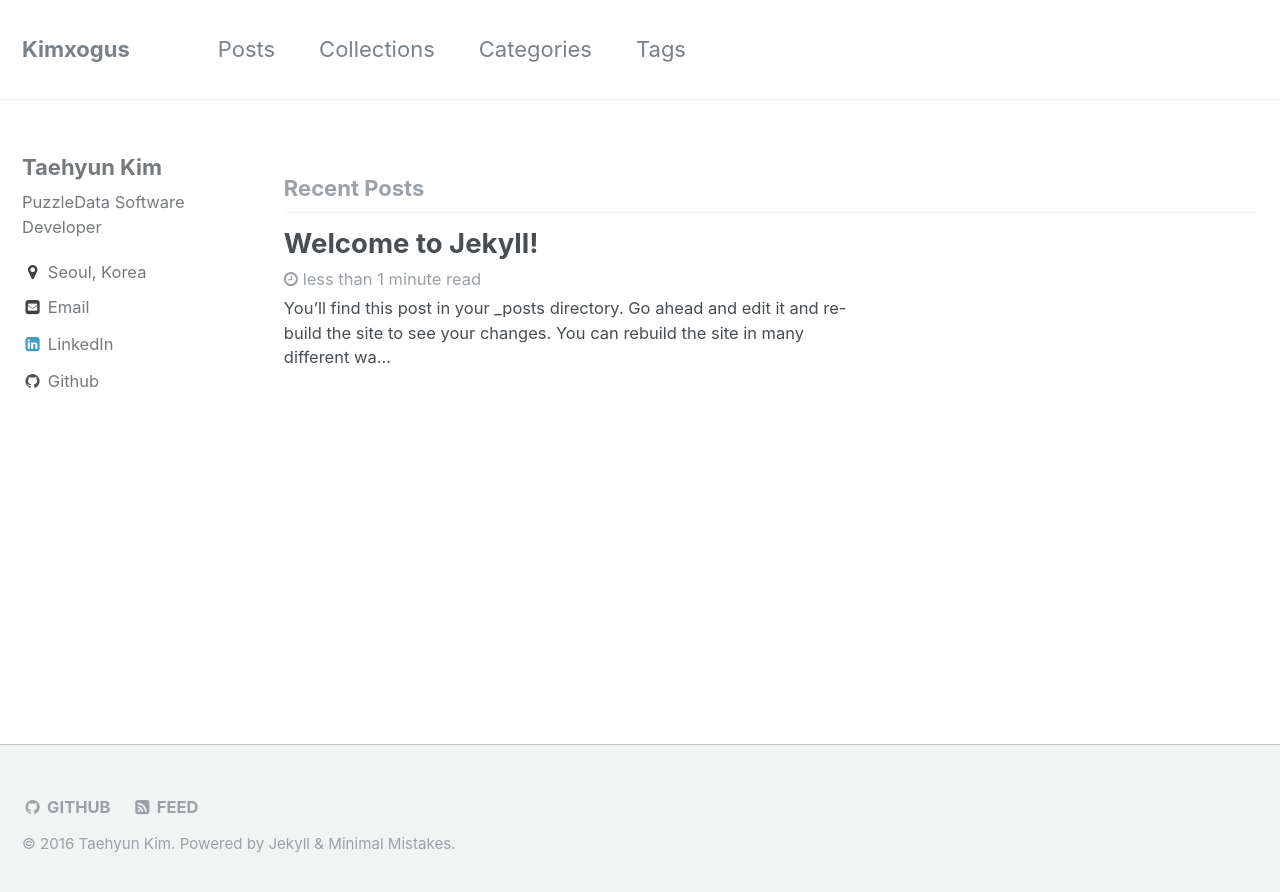
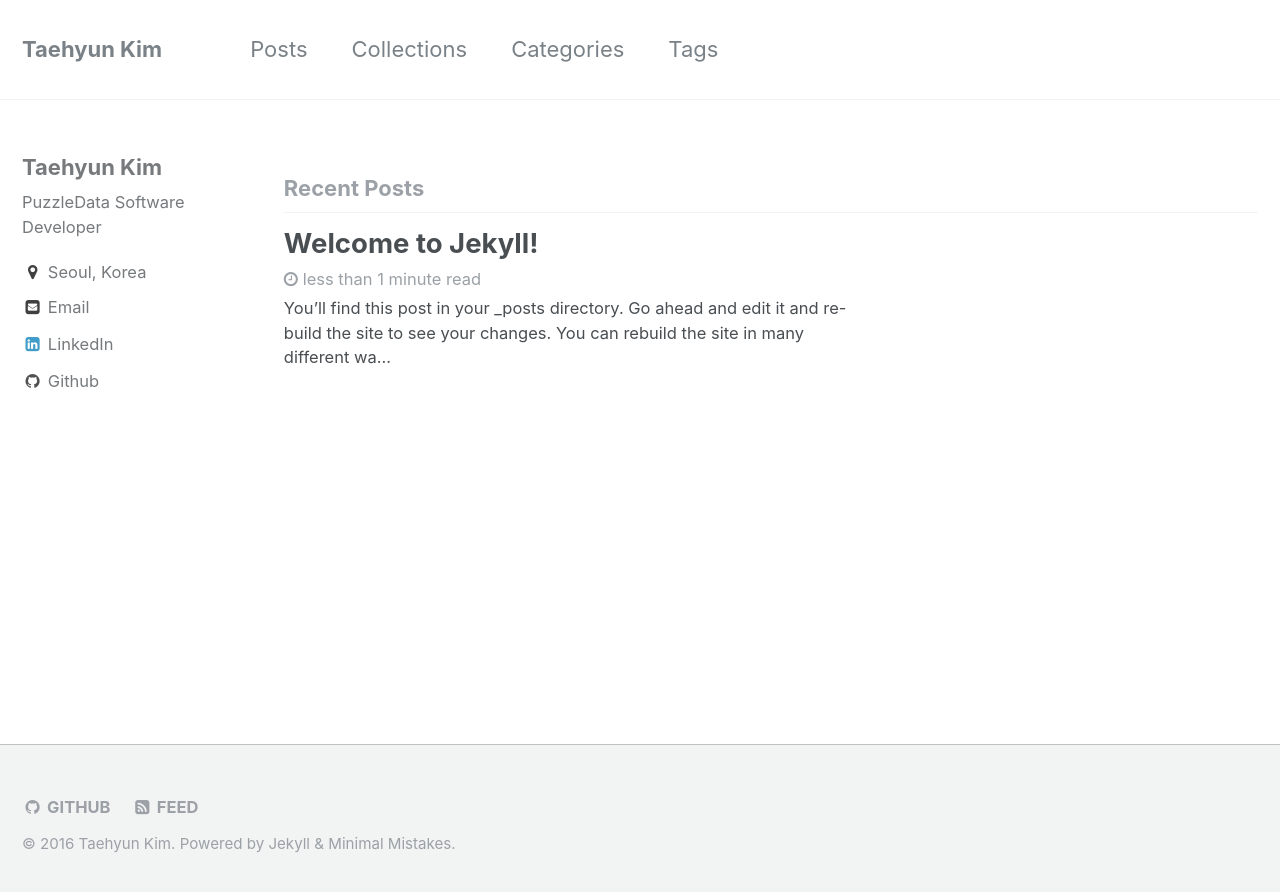
Before and after one commit to kimxogus/kimxogus.github.io, a Jekyll site: the page built from index.html, in a window 1280 px wide. Shown: the top 892 px of the page. Built offline with Jekyll 4.4.1, drawn with Linux system fonts in a browser that asks for light colours; the list of posts is cut into pages by our own code.

Commit message:
title 변경

```diff
--- a/_config.yml
+++ b/_config.yml
@@ -7,7 +7,7 @@
 
 # Site Settings
 locale                   : "ko"
-title                    : "Kimxogus"
+title                    : "Taehyun Kim"
 title_separator          : "-"
 name                     : &name "Taehyun Kim"
 description              : &desc "Blog of Taehyun Kim."
@@ -73,7 +73,7 @@ author:
   lastfm           :
   linkedin         : &linkedin kimxogus
   pinterest        :
-  slideshare       : ssuser555dd7
+  slideshare       : &slideshare ssuser555dd7
   soundcloud       :
   stackoverflow    : # "123456/username" (the last part of your profile url, e.g. http://stackoverflow.com/users/123456/username)
   steam            :
```
